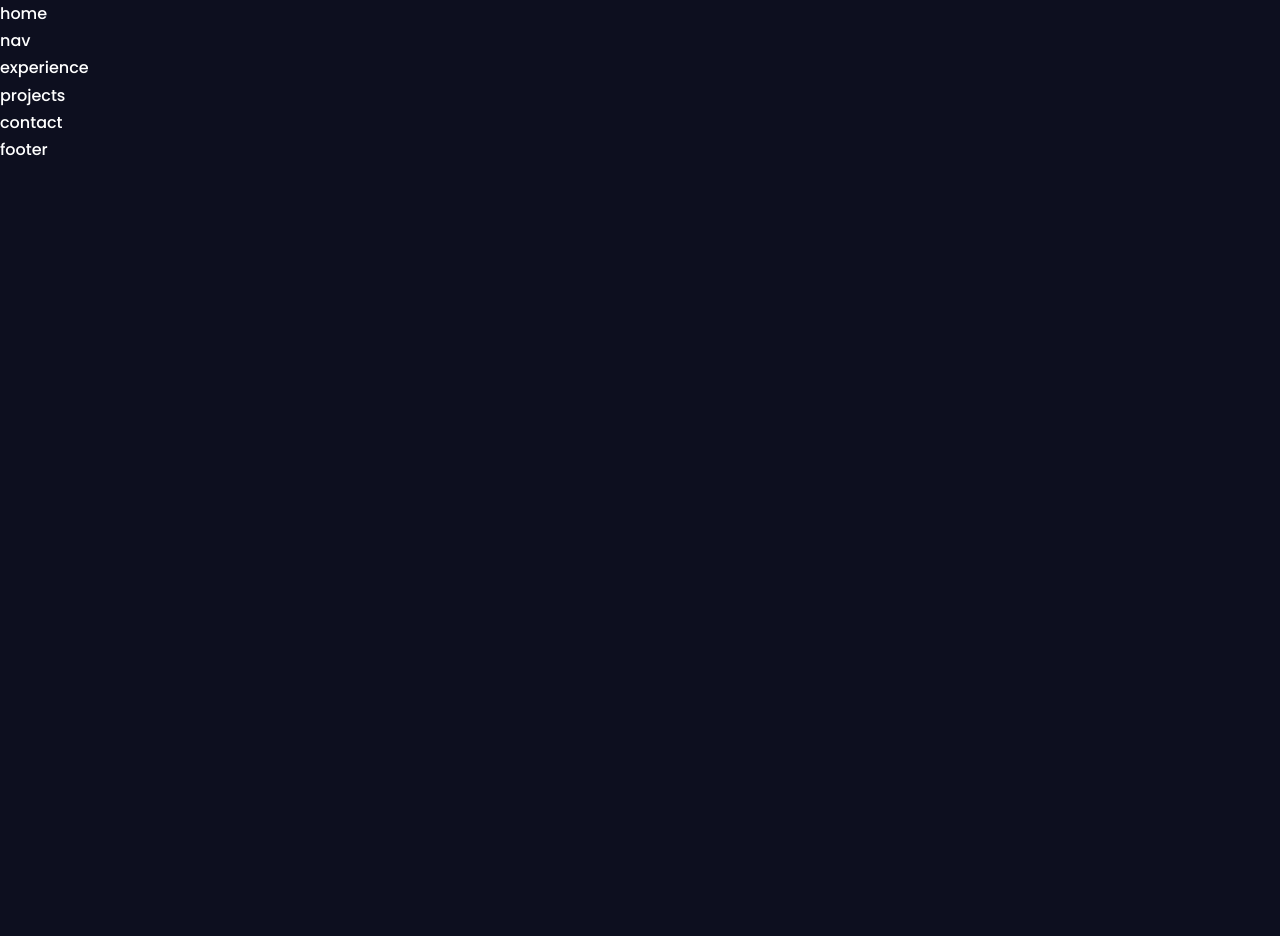
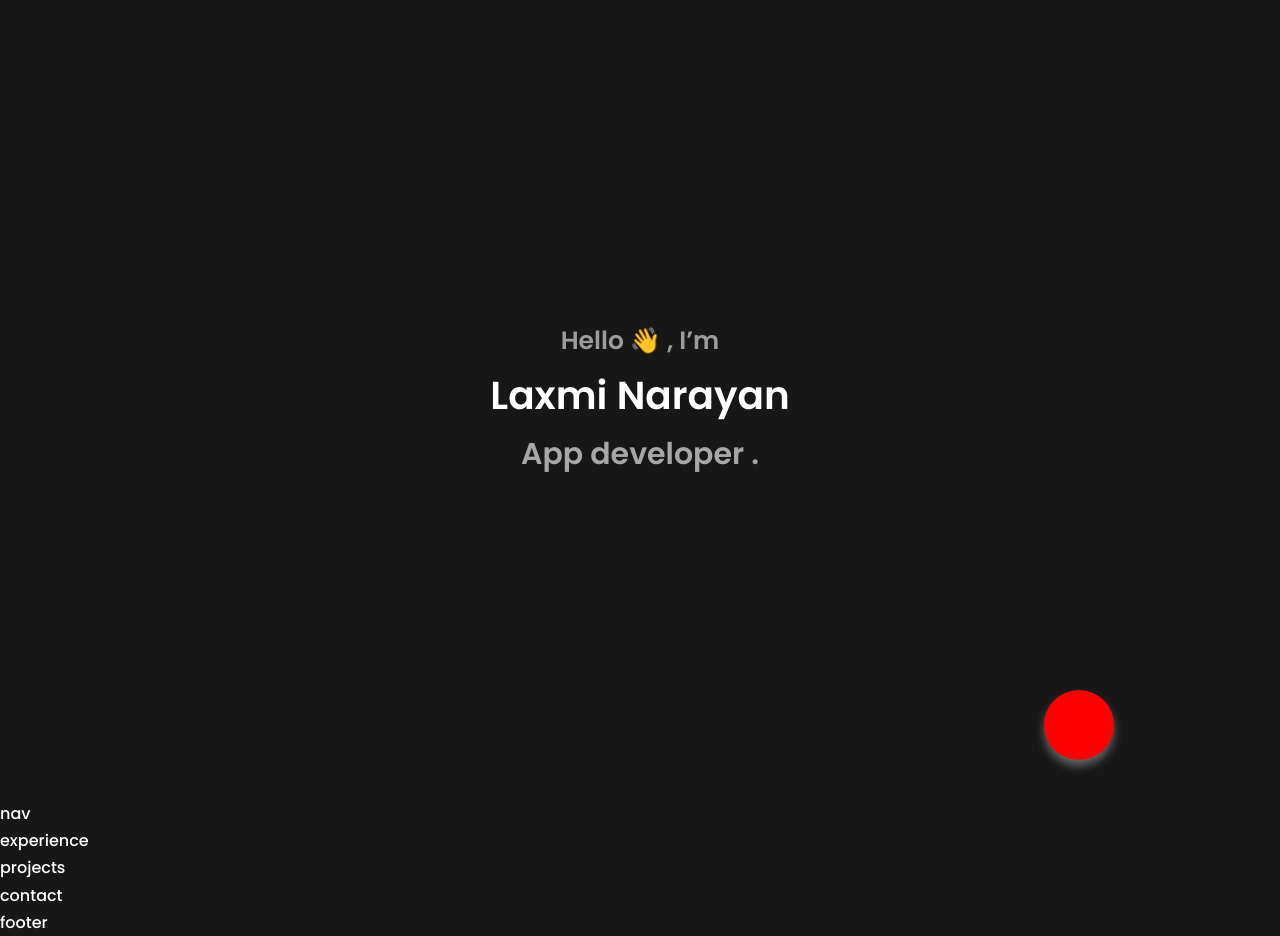
Before and after one commit to narayann7/WhoIsSkillz, a React (Create React App) app: page / in a window 1280 px wide. Before the commit the page ends 800 px from the top, so only its background shows below. Built offline with nearby package versions, Linux system fonts and the light colour scheme.

Commit message:
added-main-container-in-home

```diff
--- a/public/index.html
+++ b/public/index.html
@@ -4,7 +4,7 @@
     <meta charset="UTF-8">
     <meta http-equiv="X-UA-Compatible" content="IE=edge">
     <meta name="viewport" content="width=device-width, initial-scale=1.0">
-    <title>Narayan | Skillz </title>
+    <title>who is skillz?</title>
 </head>
 <body>
     <div id="root"></div>
--- a/src/App.jsx
+++ b/src/App.jsx
@@ -9,7 +9,7 @@ import Contact from "./components/contact/contact.jsx";
 function App() {
   return (
     <div class="main_div">
-      <Home />
+      <Home  />
       <Nav />
       <About />
       <Experience />
--- a/src/components/home/home.css
+++ b/src/components/home/home.css
@@ -0,0 +1,51 @@
+.main_container {
+  width: 74vw;
+  height: 100vh;
+  margin: 0;
+  padding: 0;
+  background-color: var(--color-primary-background);
+  display: flex;
+  align-items: center;
+  justify-content: center;
+}
+
+/* .main_section {
+  display: flex;
+  align-items: center;
+  justify-content: center;
+}
+ */
+.center_container h4 {
+  color: var(--color-primary-text2);
+  font-size: 25px;
+}
+.center_container h3 {
+  color: var(--color-primary-text3);
+  font-size: 30px;
+}
+.center_container h1 {
+  font-size: 39px;
+}
+
+.test {
+    width: 70px;
+    height: 70px;
+    background-color: red;
+    border-radius: 50%;
+    box-shadow: 0 6px 10px 0 #666;
+    transition: all 0.1s ease-in-out;
+
+    font-size: 50px;
+    color: white;
+    text-align: center;
+    line-height: 70px;
+
+    position: fixed;
+    right: 13vw;
+    bottom: 5vh;
+ }
+
+ .test:hover {
+    box-shadow: 0 6px 14px 0 #666;
+    transform: scale(1.05);
+ }
--- a/src/components/home/home.jsx
+++ b/src/components/home/home.jsx
@@ -1,9 +1,21 @@
-import React from 'react'
-import "./home.css"
+import React from "react";
+import "./home.css";
 function home() {
   return (
-    <div>home</div>
-  )
+    <section className="main_section  just-center-r">
+      <div className="main_container">
+        <div className="center_container just-center-c">
+          <h4>Hello 👋 , I’m</h4>
+          <h1>Laxmi Narayan</h1>
+          <h3>App developer .</h3>
+        </div>
+
+        <div className="test">
+
+        </div>
+      </div>
+    </section>
+  );
 }
 
-export default home
+export default home;
--- a/src/index.css
+++ b/src/index.css
@@ -1,7 +1,8 @@
+/* fonts */
+@import url("https://fonts.googleapis.com/css2?family=Poppins:wght@300;500;600&display=swap");
+@import url("https://fonts.googleapis.com/css2?family=Poppins:wght@300;500;600&family=Sen:wght@400;700;800&display=swap");
 
-@import url('https://fonts.googleapis.com/css2?family=Poppins:wght@300;500;600&display=swap');
-
-*{
+* {
   margin: 0;
   padding: 0;
   border: 0;
@@ -11,8 +12,11 @@
   text-decoration: none;
 }
 
-:root{
-    --color-primary-background: #0D0F1F;
+:root {
+  --color-primary-background: #171717;
+  --color-primary-text: #ffffff;
+  --color-primary-text2: #9C9C9C;
+  --color-primary-text3: #A7A7A7;
   --color-bg: #1f1f38;
   --color-bg-variant: #2c2c6c;
   --color-primary: #4db5ff;
@@ -21,102 +25,43 @@
   --color-black: #000;
   --color-gray: #828282;
   --color-gray-variant: #9e9e9e;
-    --color-light:rgba(255, 255, 255, 0.6);
+  --color-light: rgba(255, 255, 255, 0.6);
 
+  /* fonts */
+  --font-sen: "Sen", sans-serif;
+  --font-pop: "Poppins", sans-serif;
   --container-width-lg: 75%;
   --container-width-md: 86%;
   --container-width-ms: 90%;
+  --transition: all 400ms ease;
+}
 
---transition : all 400ms ease;
+html {
+  scroll-behavior: smooth;
 }
-/*
-html{
-    scroll-behavior: smooth;
-} */
 
-::-webkit-scrollbar{
+::-webkit-scrollbar {
   display: none;
 }
 
-body{
-font-family: "Poppins", sans-serif;
+body {
+  font-family: var(--font-pop);
+  /* font-family: var(--font-sen); */
 
   background: var(--color-primary-background);
   color: var(--color-white);
   line-height: 1.7;
-
-}
-/*
-
-.container{
-    max-width: var(--container-width-lg);
-    margin: 0 auto;
 }
 
-h1,h2,h3,h4,h5,h6{
-    font-weight: 500;
+/* reuse-able-classes */
+.just-center-c {
+  display: flex;
+  align-items: center;
+  justify-content: center;
+  flex-direction: column;
 }
-
-h1{
-    font-size: 2.5rem;
+.just-center-r {
+  display: flex;
+  align-items: center;
+  justify-content: center;
 }
-
-section{
-margin-top: 8rem;
-}
-
-
-section>h2,
-section>h5
-{
-    text-align:  center;
- color: var(--color-light);
-}
-
-section>h2
-{
- color: var(--color-primary);
- margin: 3rem;
-}
-
-
-.text-light{
-    color: var(--color-light);
-}
-
-
-a{
-    color:var(--color-primary);
-    transition: var(--transition);
-}
-
-
-.btn{
-    width: max-content;
-    display: inline-block;
-    color: var(--color-primary);
-    padding: 0.75rem 1.2rem;
-    border: 1px solid var(--color-primary);
-    cursor: pointer;
-    transition: var(--transition);
-    border-radius: 0.4rem; ;
-}
-
-.btn.hover{
-    background: var(--color-white);
-    color: var(--color-bg);
-    border-color: transparent;
-}
-
-.btn-primary{
-    background: var(--color-primary);
-    color: var(--color-bg);
-}
-
-img{
-    display: block;
-    object-fit: cover;
-    width: 100%;
-}
-
-*/
```
Lines whose indentation alone changed are shown as unchanged.
